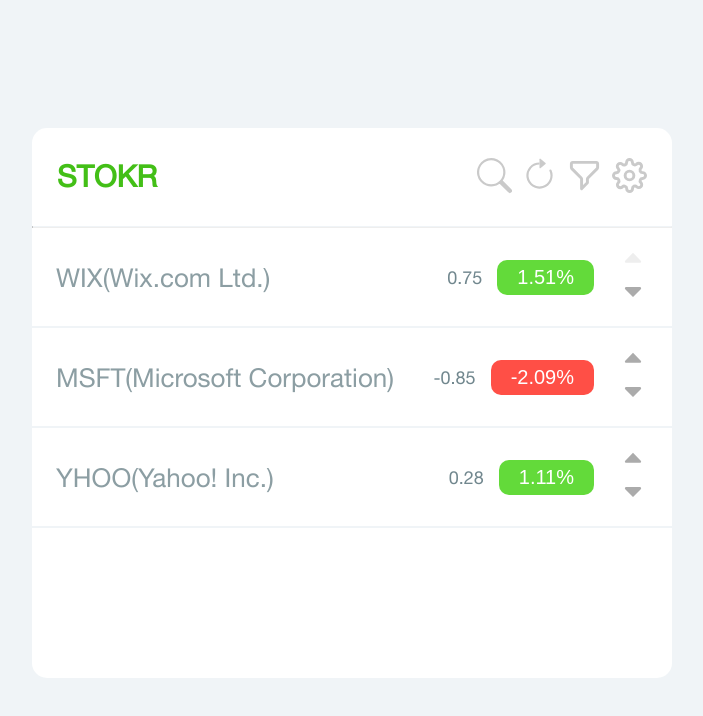
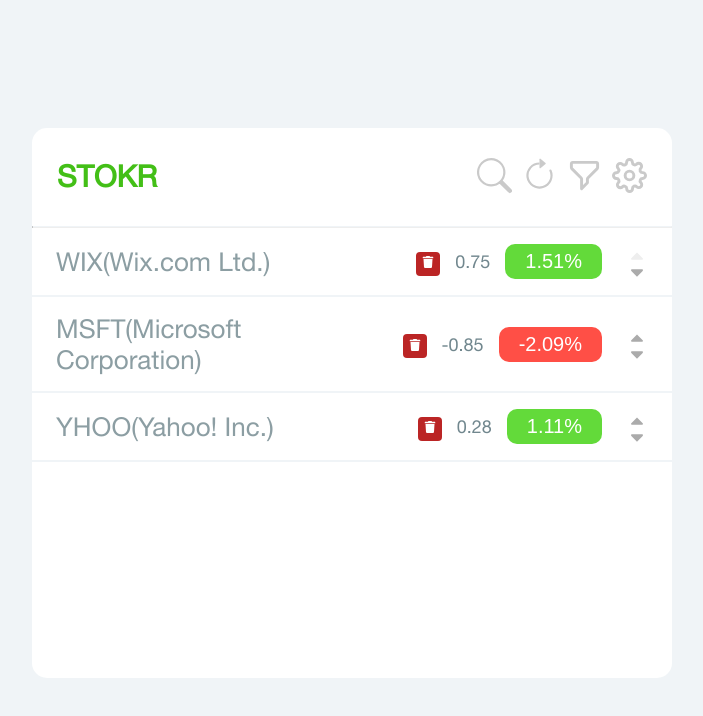
Before and after one commit to adirsinai/react-stocks, a React (Create React App) app: page / in a window 1280 px wide. Shown: the top 716 px of the page, without its empty margins (288-991 px from the left). Built offline with nearby package versions, Linux system fonts and the light colour scheme; a web font is replaced by a local one.

Commit message:
remove stock

```diff
--- a/src/components/Header.js
+++ b/src/components/Header.js
@@ -2,12 +2,14 @@
 import { HiOutlineFilter } from "react-icons/hi";
 import { BsArrowClockwise, BsSearch } from "react-icons/bs";
 import { FiSettings } from "react-icons/fi";
+import { useGlobalContext } from "../context";
 import Filter from "./Filter";
 import Search from "./Search";
 import Refresh from "./Refresh";
 import Settings from "./Settings";
 
 const Header = () => {
+  const { hideSortBtn, setHideSortBtn } = useGlobalContext();
   const [openSearchMenu, setOpenSearchMenu] = useState(false);
   const [openRefreshMenu, setOpenRefreshMenu] = useState(false);
   const [openFilterMenu, setOpenFilterMenu] = useState(false);
@@ -28,6 +30,7 @@
     }
     if (currentMenuItem === "filter") {
       setOpenFilterMenu(!openFilterMenu);
+      setHideSortBtn(!hideSortBtn);
       setOpenSearchMenu(false);
       setOpenRefreshMenu(false);
       setOpenSettingMenu(false);
@@ -39,6 +42,7 @@
       setOpenRefreshMenu(false);
     }
   };
+
 
   return (
     <>
--- a/src/components/List.js
+++ b/src/components/List.js
@@ -8,6 +8,11 @@
 
   return (
     <ul>
+      {stocks.length === 0 && (
+        <div className="empty">
+          <h2>The list is empty</h2>
+        </div>
+      )}
       {stocks
         .filter((stock) => stock.Symbol.toLowerCase().includes(filterStocks))
         .map((stock, index) => {
--- a/src/components/Stock.js
+++ b/src/components/Stock.js
@@ -1,7 +1,10 @@
 import React, { useState } from "react";
 import { TiArrowSortedDown, TiArrowSortedUp } from "react-icons/ti";
+import { FaTrash } from "react-icons/fa";
+import { useGlobalContext } from "../context";
+const Stock = (stock) => {
 
-const Stock = (stock) => {
+  const { hideSortBtn, removeStock } = useGlobalContext();
   const {
     Symbol,
     Name,
@@ -35,12 +38,16 @@
   };
 
 
+
   return (
     <li>
       <p>
         {Symbol}({Name})
       </p>
       <div>
+        <button className="remove-btn" onClick={()=>removeStock(Symbol)}>
+          <FaTrash />
+        </button>
         <span>{change}</span>
         <button
           className="display-btn"
@@ -56,20 +63,22 @@
             (btnCurrentState === "MarketCap" && marketCap + "B")}
         </button>
       </div>
+      {hideSortBtn && (
         <div className="sort">
-        <button>
+          <button className="sort-btn">
             <TiArrowSortedUp
               className="arrow-btn up"
               onClick={() => changePostionUp(index)}
             />
           </button>
-        <button>
+          <button className="sort-btn">
             <TiArrowSortedDown
               className="arrow-btn down"
               onClick={() => changePostionDown(index)}
             />
           </button>
         </div>
+      )}
     </li>
   );
 };
--- a/src/context.js
+++ b/src/context.js
@@ -5,7 +5,8 @@
 
 const AppProvider = ({ children }) => {
   const [stocks, setStocks] = useState(data);
-  const [filterStocks,setFilterStocks] = useState('')
+  const [filterStocks, setFilterStocks] = useState("");
+  const [hideSortBtn,setHideSortBtn] = useState(true)
 
   const changePostionUp = (stockIndex) => {
     let data = [...stocks];
@@ -28,17 +29,23 @@
     setStocks(data);
   };
 
-
-// useEffect(() => {
-
-//   setStocks(stocks.filter((stock) =>
-//     stock.Symbol.toLowerCase().includes(filterStocks)
-//   ));
-// }, [filterStocks]);
+  const removeStock = (symbol)=>{
+const tempList = stocks.filter((stock)=> stock.Symbol !== symbol)
+setStocks(tempList);
+  }
 
   return (
     <AppContext.Provider
-      value={{ stocks, changePostionUp, changePostionDown,filterStocks ,setFilterStocks }}
+      value={{
+        stocks,
+        changePostionUp,
+        changePostionDown,
+        filterStocks,
+        setFilterStocks,
+        hideSortBtn,
+        setHideSortBtn,
+        removeStock
+      }}
     >
       {children}
     </AppContext.Provider>
--- a/src/index.css
+++ b/src/index.css
@@ -51,6 +51,14 @@
   padding-top: 15px;
 }
 
+.empty {
+  text-align: center;
+}
+
+.empty h2 {
+  color: black;
+}
+
 p {
   font-size: 26px;
   color: #8c9ea3;
@@ -90,14 +98,30 @@
   justify-content: space-between;
 }
 
+.remove-btn {
+  margin-right: 15px;
+  color: #fff;
+  background: #bb2525;
+  width: 1.5rem;
+  height: 1.5rem;
+  border-radius: 0.25rem;
+  font-size: 0.75rem;
+  vertical-align: middle;
+  text-align: center;
+  cursor: pointer;
+}
+
 .sort {
   display: flex;
   flex-direction: column;
 }
 
+.sort-btn {
+  height: 16px;
+}
+
 .arrow-btn {
-  height: 30px;
-  width: 30px;
+  font-size: 22px;
   background: transparent;
   border: none;
   cursor: pointer;
```
Lines whose indentation alone changed are shown as unchanged.
